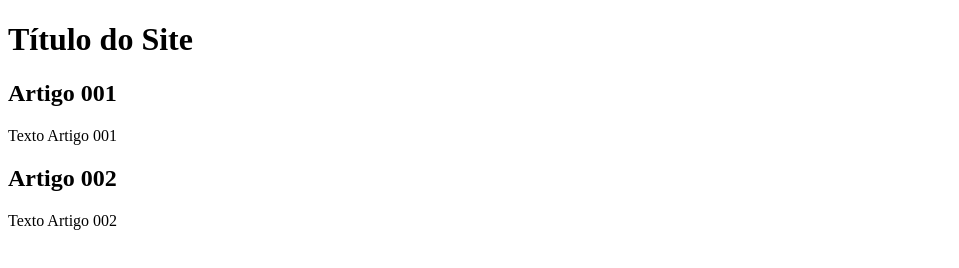
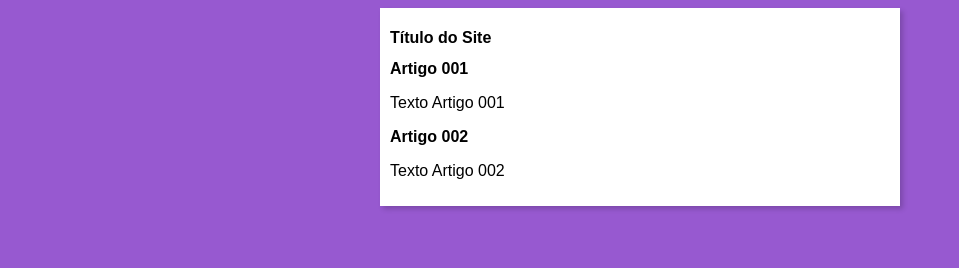
Before and after one commit to ThiagoAntunes94/projeto-site, a plain HTML site: page index.html in a window 1280 px wide. Shown: the whole page, without its empty margins (0-959 px from the left). Drawn offline with Linux system fonts and the light colour scheme.

Commit message:
iniciei o design

```diff
--- /dev/null
+++ b/estilos/style.css
@@ -0,0 +1,17 @@
+* {
+    font-family: Arial, Helvetica, sans-serif;
+    font-size: 16px;
+}
+
+body {
+    background-color: rgb(151, 89, 208);
+
+}
+
+main{
+    background-color: white;
+    width: 500px;
+    margin: auto;
+    padding: 10px;
+    box-shadow: 3px 3px 5px rgba(0, 0, 0, 0.184);
+}
--- a/index.html
+++ b/index.html
@@ -5,6 +5,7 @@
     <meta http-equiv="X-UA-Compatible" content="IE=edge">
     <meta name="viewport" content="width=device-width, initial-scale=1.0">
     <title>Título do site</title>
+    <link rel="stylesheet" href="estilos/style.css">
 </head>
 <body>
     <main>
```
